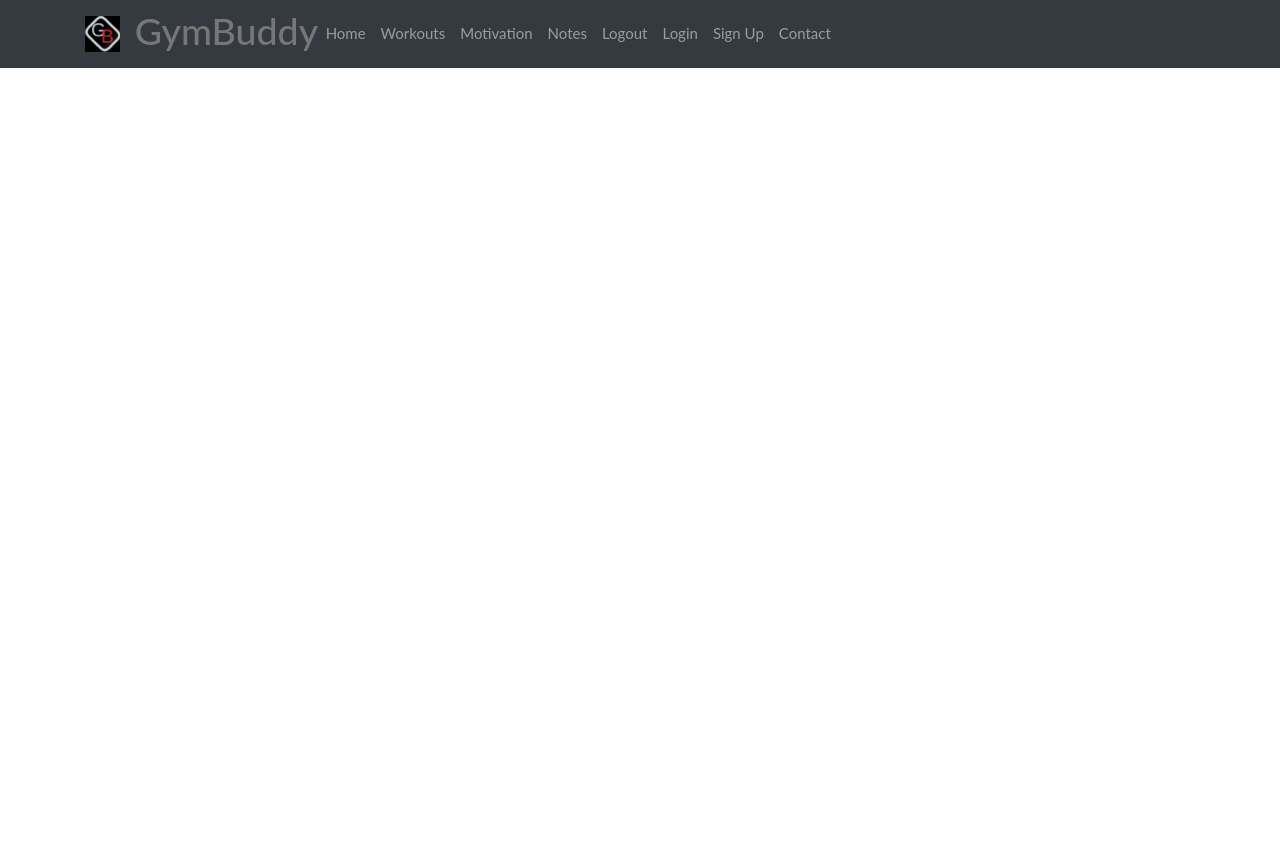
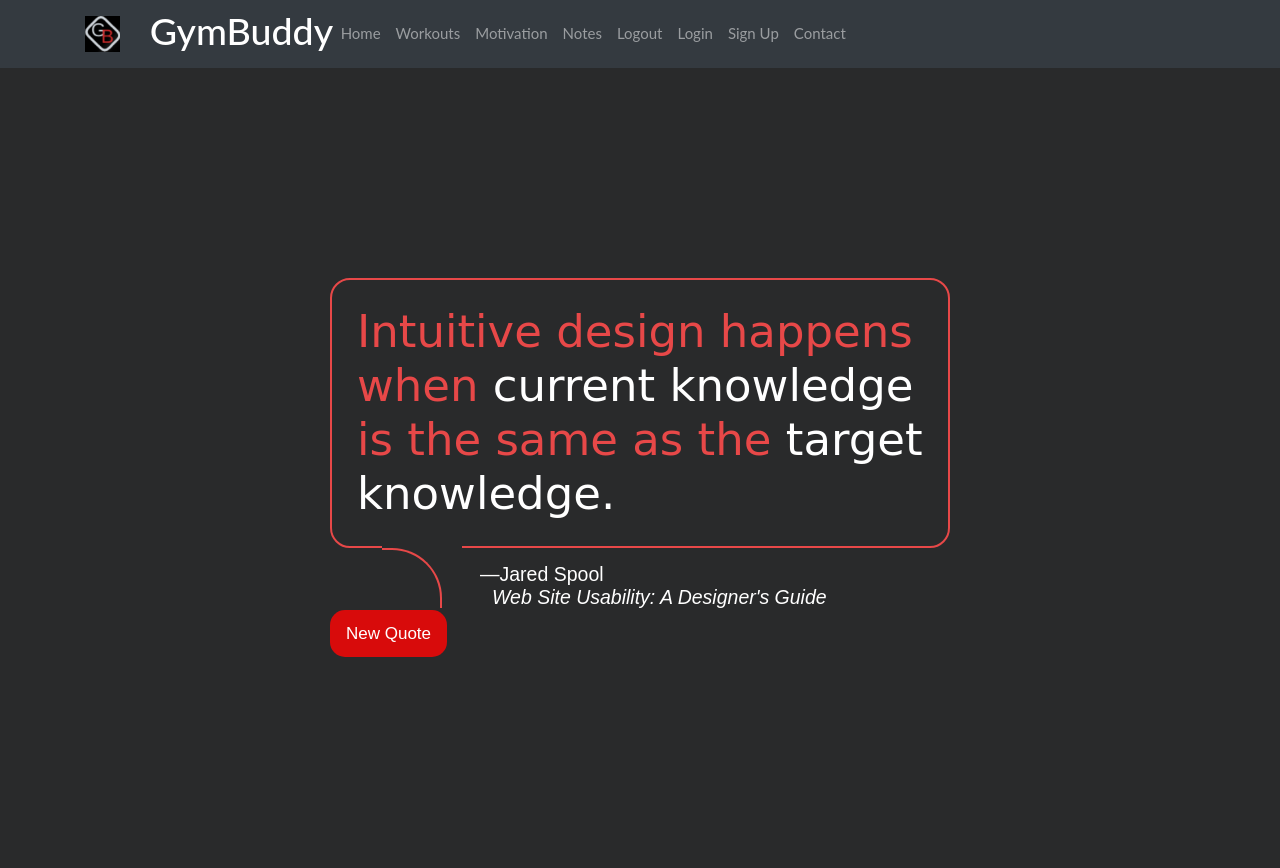
Before and after one commit to Asanti0116/GB2CURRENT, a Flask app: page /motivation in a window 1280 px wide. Before the commit the page ends 68 px from the top, so only its background shows below. Run offline with Flask 3, Linux system fonts and the light colour scheme; some libraries are stand-ins or nearby versions.

Commit message:
working on motivation page

```diff
--- a/main.py
+++ b/main.py
@@ -1,5 +1,4 @@
 import os
-
 
 from flask import Flask, redirect, url_for, render_template, request, session, flash, g, jsonify
 from datetime import timedelta
@@ -12,13 +11,14 @@ from sqlalchemy.exc import IntegrityError
 from flask_migrate import Migrate
 
 CURR_USER_KEY = "curr_user"
-# API_BASE_URL =
+
 
 app = Flask(__name__)
 
 import requests
 import json
 
+# code block for workouts tab ---------------------------------------------------
 url = "https://exercisedb.p.rapidapi.com/exercises"
 
 headers = {
@@ -30,6 +30,25 @@ response = requests.request("GET", url, headers=headers)
 
 # print(response.text)
 print(response.json())
+
+#---------------------------------------------------------------------------------
+
+
+
+# code block for motivation tab---------------------------------------------------
+
+url = "https://quotes15.p.rapidapi.com/quotes/random/"
+
+headers = {
+	"X-RapidAPI-Key": "9ded74f4f8msha4284305d05698dp19f784jsn6e8a645eabe3",
+	"X-RapidAPI-Host": "quotes15.p.rapidapi.com"
+}
+
+response = requests.request("GET", url, headers=headers)
+
+print(response.text)
+
+#---------------------------------------------------------------------------------
 
 
 
--- /dev/null
+++ b/static/motivation.css
@@ -0,0 +1,99 @@
+body {
+    background-color: #292a2b;
+}
+
+/* center the blockquote in the page */
+.blockquote-wrapper {
+     display: flex;
+     height: 100vh;
+     padding: 0 20px;
+}
+
+  /* Blockquote main style */
+.blockquote {
+      position: relative;
+      font-family: 'Barlow Condensed', sans-serif;
+      max-width: 620px;
+      margin: 80px auto;
+      align-self: center;
+}
+
+  /* Blockquote header */
+.blockquote h1 {
+      font-family: 'Abril Fatface', cursive;
+      position: relative; /* for pseudos */
+      color: #e74848;
+      font-size: 2.8rem;
+      font-weight: normal;
+      line-height: 1;
+      margin: 0;
+      border: 2px solid #fff;
+      border: solid 2px;
+      border-radius:20px;
+      padding: 25px;
+}
+
+  /* Blockquote right double quotes */
+.blockquote h1:after {
+      content:"";
+      position: absolute;
+      border: 2px solid #e74848;
+      border-radius: 0 50px 0 0;
+      width: 60px;
+      height: 60px;
+      bottom: -62px;
+      left: 50px;
+      border-bottom: none;
+      border-left: none;
+      z-index: 3;
+}
+
+.blockquote h1:before {
+      content:"";
+      position: absolute;
+      width: 80px;
+      border: 6px solid #292a2b;
+      bottom: -3px;
+      left: 50px;
+      z-index: 2;
+}
+
+  /* increase header size after 600px */
+@media all and (min-width: 600px) {
+      .blockquote h1 {
+          font-size: 3rem;
+          line-height: 1.2;
+    }
+
+}
+
+  /* Blockquote subheader */
+.blockquote h4 {
+      position: relative;
+      color: #ffffff;
+      font-size: 1.3rem;
+      font-weight: 400;
+      line-height: 1.2;
+      margin: 0;
+      padding-top: 15px;
+      z-index: 1;
+      margin-left:150px;
+      padding-left:12px;
+}
+
+
+.blockquote h4:first-letter {
+    margin-left:-12px;
+}
+
+button.btn {
+    padding: 10px 15px;
+    background-color: rgb(216, 11, 11);
+    color: white;
+    font-size: 17px;
+    border-radius: 15px;
+}
+
+button.btn:hover {
+    transform: scale(0.9);
+}
--- /dev/null
+++ b/static/motivation.js
@@ -0,0 +1,30 @@
+// Variables
+let quoteText = document.querySelector('.quoteText')
+let button = document.querySelector('.btn')
+
+
+
+// array of quotes
+const motivationalQuotes = [
+  "Believe you can and you're halfway there. -Theodore Roosevelt",
+  'You are never too old to set another goal or to dream a new dream. -C.S. Lewis',
+  'Believe in yourself and all that you are. Know that there is something inside you that is greater than any obstacle. -Christian D. Larson',
+  'The only way to do great work is to love what you do. -Steve Jobs',
+  'Success is not final, failure is not fatal: It is the courage to continue that counts. -Winston S. Churchill',
+  "I can't change the direction of the wind, but I can adjust my sails to always reach my destination. -Jimmy Dean",
+  "Don't watch the clock; do what it does. Keep going. -Sam Levenson",
+  'What you get by achieving your goals is not as important as what you become by achieving your goals. -Zig Ziglar',
+  'Believe in the power of your dreams and the rest will follow. -Unknown',
+  "You miss 100% of the shots you don't take. -Wayne Gretzky",
+];
+
+// function to create a new Quote
+const createNewQuote = function () {
+	let quoteNumber = Math.floor(Math.random() * 10)
+  		quoteText.innerHTML = motivationalQuotes[quoteNumber]
+};
+
+
+
+// Event Listener
+button.addEventListener('click', createNewQuote)
--- a/static/style.css
+++ b/static/style.css
@@ -3,6 +3,14 @@ body, html {
   margin: 0;
   font: 400 15px/1.8 "Lato", sans-serif;
   color: #777;
+}
+
+.nav-branding {
+  font-size: 2.5rem;
+  margin-right: auto;
+  margin-left: 1rem;
+  transition: 0.6 ease;
+  color: white;
 }
 
 .bgimg {
--- a/templates/motivation.html
+++ b/templates/motivation.html
@@ -1,3 +1,22 @@
 {% extends 'base.html' %}
 {% block content %}
+<head>
+    <link rel="stylesheet" href="static/motivation.css" />
+</head>
+<body>
+    <div class="blockquote-wrapper">
+            <div class="blockquote">
+                <h1>
+                    Intuitive design happens when <span style="color:#ffffff">current knowledge</span> is the same as the <span style="color:#ffffff">target knowledge.</span>
+                </h1>
+                <h4>&mdash;Jared Spool<br><em>Web Site Usability: A Designer's Guide</em></h4>
+                <button class="btn">New Quote</button>
+            </div>
+    </div>
+
+
+<script src="static/motivation.js"></script>
+</body>
+</html>
+
 {% endblock %}
```
Also changed, not shown: static/workout2.js (+12 -22 lines).
